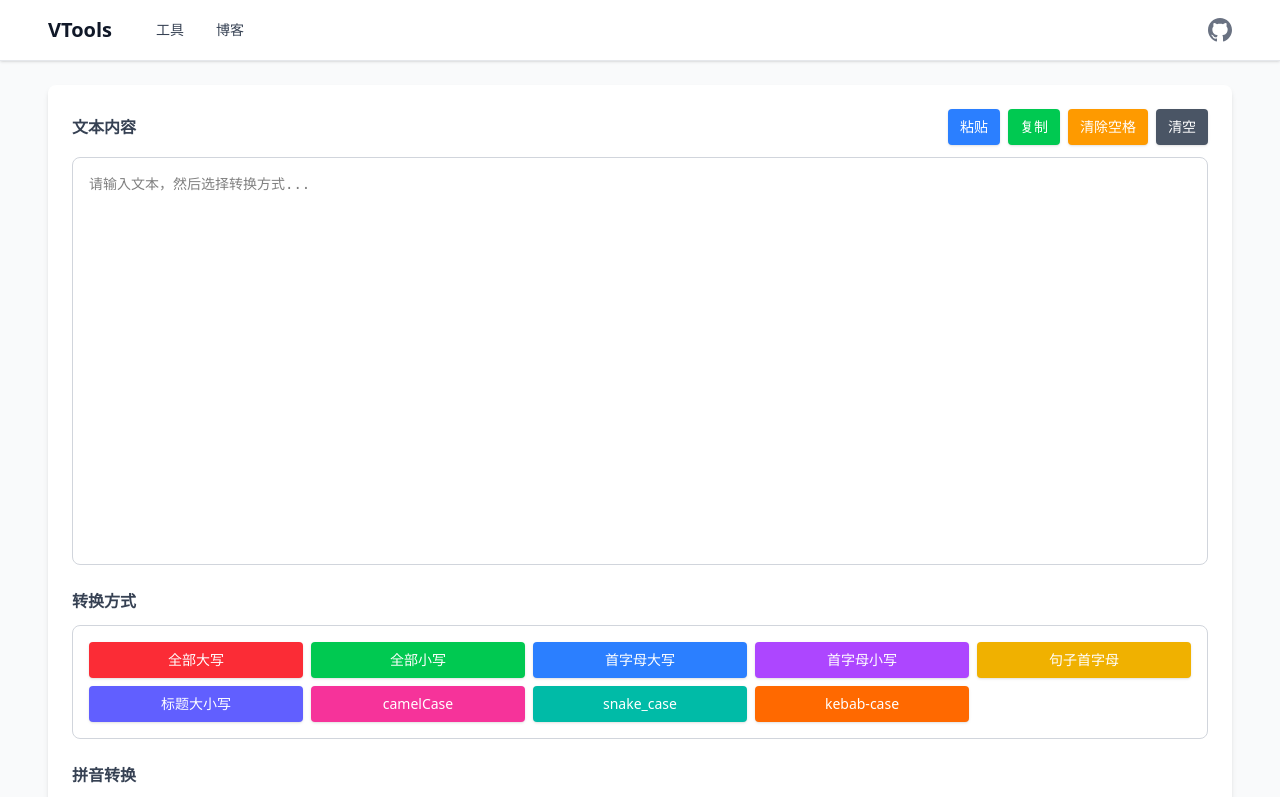
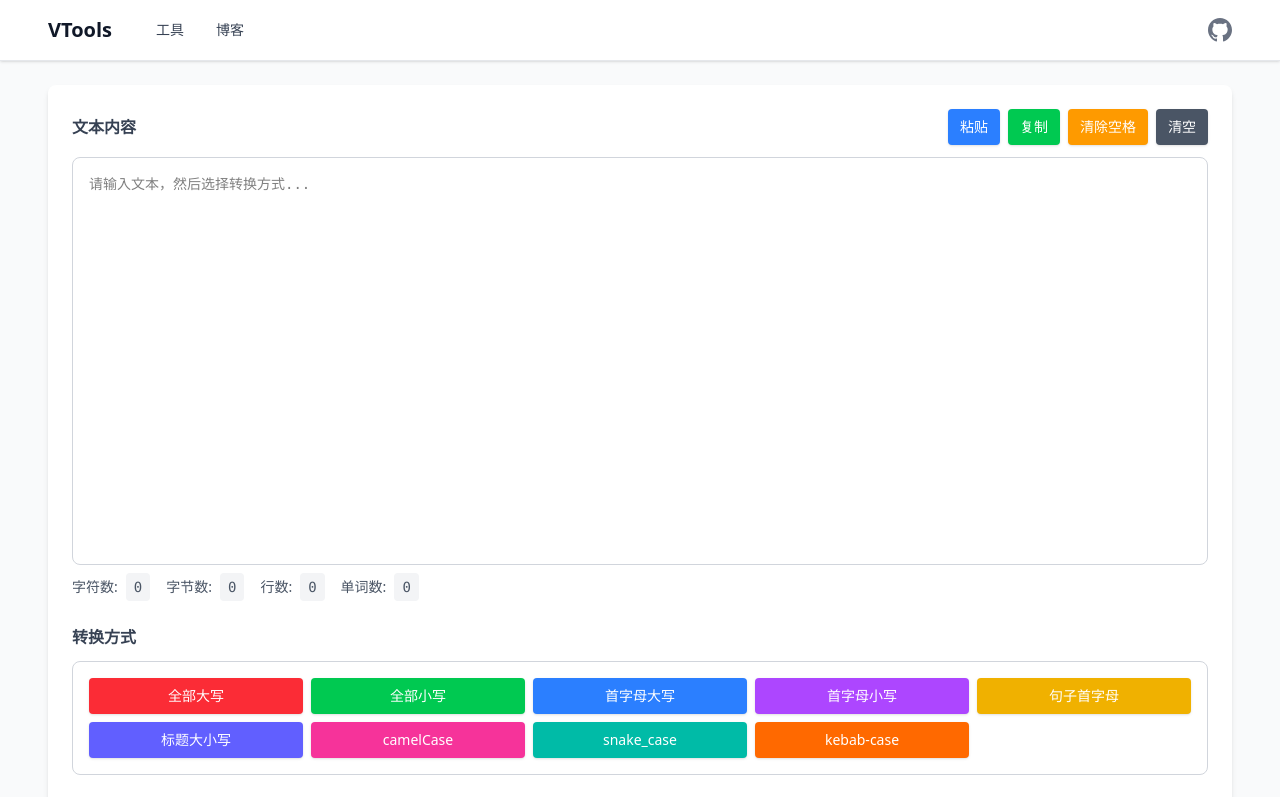
Before and after one commit to chihqiang/vtools, a Vue app: page /#/case-converter in a window 1280 px wide. Shown: the top 797 px of the page. Built offline with nearby package versions, Linux system fonts and the light colour scheme.

Commit message:
feat: 添加字符统计功能显示字符数、字节数、行数和单词数

```diff
--- a/src/views/tools/CaseConverter.vue
+++ b/src/views/tools/CaseConverter.vue
@@ -38,6 +38,25 @@
           placeholder="请输入文本，然后选择转换方式..."
           class="w-full min-h-[400px] p-4 font-mono text-sm resize-none focus:outline-none focus:ring-2 focus:ring-blue-500"
         ></textarea>
+      </div>
+
+      <div class="mt-2 flex flex-wrap gap-4 text-sm text-gray-600">
+        <div class="flex items-center gap-2">
+          <span class="font-medium">字符数:</span>
+          <span class="bg-gray-100 px-2 py-1 rounded font-mono">{{ charCount }}</span>
+        </div>
+        <div class="flex items-center gap-2">
+          <span class="font-medium">字节数:</span>
+          <span class="bg-gray-100 px-2 py-1 rounded font-mono">{{ byteCount }}</span>
+        </div>
+        <div class="flex items-center gap-2">
+          <span class="font-medium">行数:</span>
+          <span class="bg-gray-100 px-2 py-1 rounded font-mono">{{ lineCount }}</span>
+        </div>
+        <div class="flex items-center gap-2">
+          <span class="font-medium">单词数:</span>
+          <span class="bg-gray-100 px-2 py-1 rounded font-mono">{{ wordCount }}</span>
+        </div>
       </div>
     </div>
 
@@ -134,12 +153,28 @@
 </template>
 
 <script setup lang="ts">
-import { ref } from 'vue'
+import { ref, computed } from 'vue'
 import { useToast } from '@/composables/useToast'
 import pinyin from 'pinyin'
 
 const toast = useToast()
 const inputText = ref('')
+
+const charCount = computed(() => inputText.value.length)
+
+const byteCount = computed(() => {
+  return new Blob([inputText.value]).size
+})
+
+const lineCount = computed(() => {
+  if (!inputText.value) return 0
+  return inputText.value.split('\n').length
+})
+
+const wordCount = computed(() => {
+  if (!inputText.value.trim()) return 0
+  return inputText.value.trim().split(/\s+/).length
+})
 
 /* ---------- 工具 ---------- */
 
```
